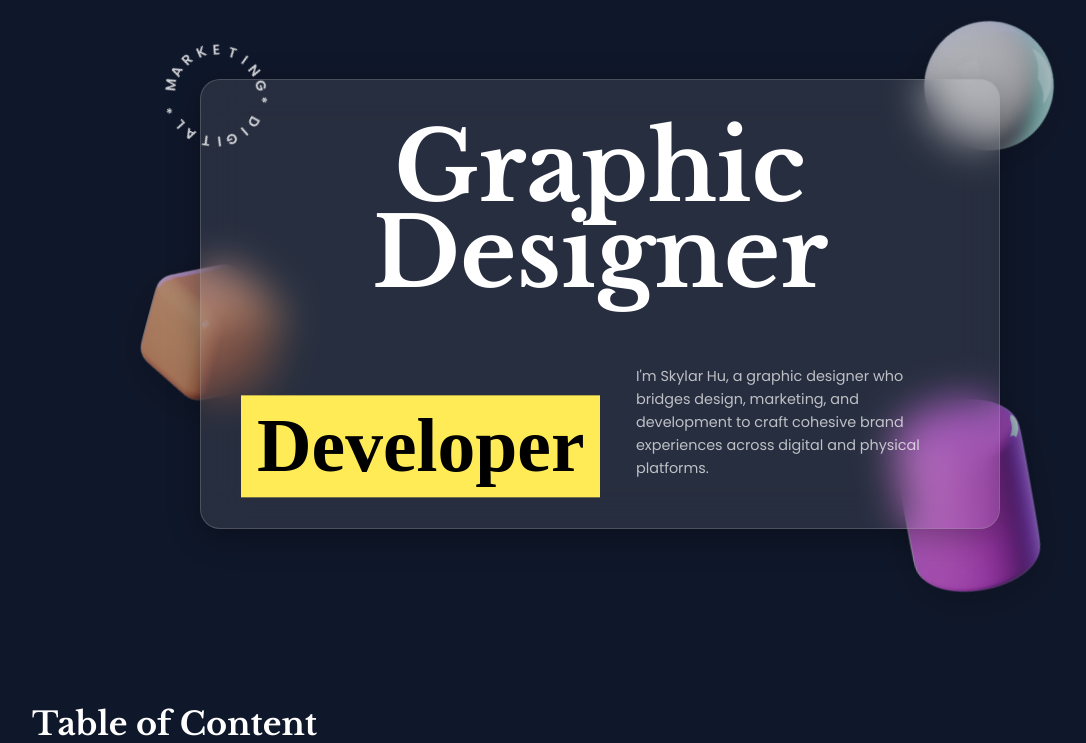
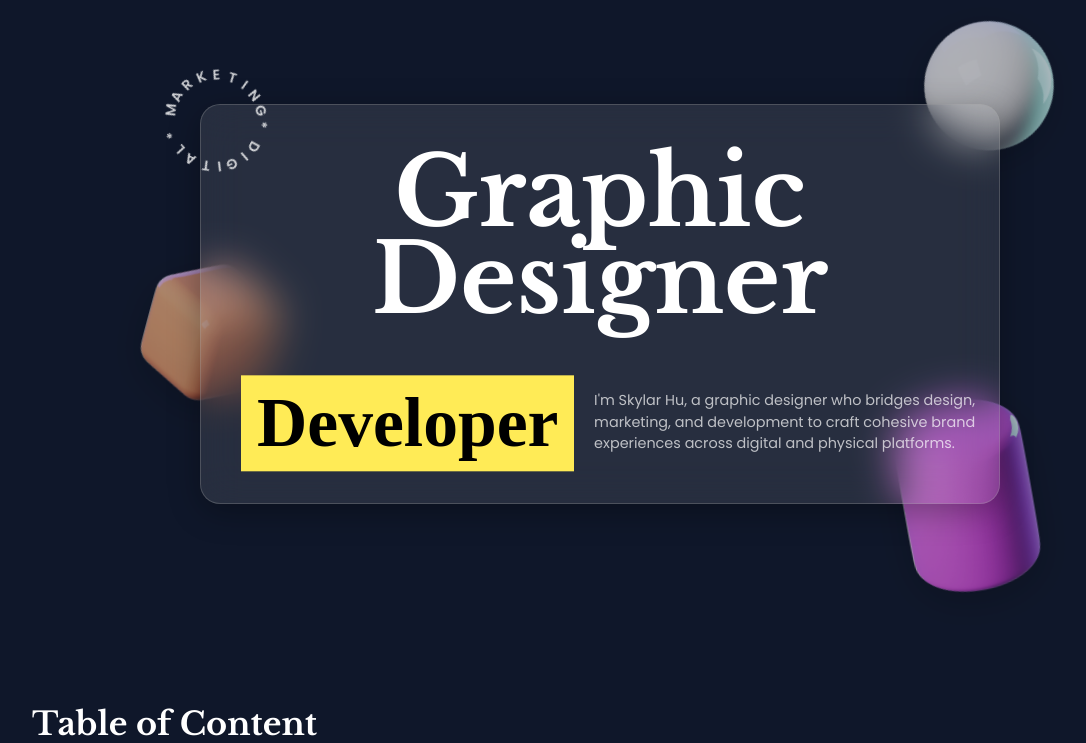
Before and after one commit to SkylarYHU/personal-portfolio-D, a Django app: page / in a window 1280 px wide. Shown: the part 96-839 px from the top of the page, without its empty margins (40-1126 px from the left). Run offline with Django 5.2, Linux system fonts and the light colour scheme; data comes from the database, SQL or seed files in the repository; data that the repository does not hold is empty.

Commit message:
Increase cursor dot size by 20% and include user CSS modifications

```diff
--- a/static/css/cursor-follow.css
+++ b/static/css/cursor-follow.css
@@ -1,9 +1,9 @@
 /* Mouse Follow Effect */
 .cursor-follow {
   position: fixed;
-  width: 10px;
-  height: 10px;
-  background: #ffeb56;
+  width: 12px;
+  height: 12px;
+  background-color: #ffeb56;
   border-radius: 50%;
   pointer-events: none;
   z-index: 9999;
--- a/static/css/styles.css
+++ b/static/css/styles.css
@@ -242,15 +242,16 @@ p,
 .description {
   font-size: 0.9rem;
   color: rgba(255, 255, 255, 0.7);
-  line-height: 1.6;
-  max-width: 45%;
+  line-height: 1.5;
+  max-width: 55%;
   margin: 0;
   text-align: left;
   margin-left: auto;
+  transform: translateX(30px);
 }
 
 .developer-label {
-  font-size: clamp(2.7rem, 6.75vw, 4.725rem);
+  font-size: clamp(2.7rem, 6.75vw, 4.35rem);
   font-weight: 700;
   color: #000000;
   background: #ffeb56;
@@ -521,7 +522,6 @@ p,
   grid-template-columns: repeat(2, 1fr);
   gap: 1.2rem;
 }
-
 
 #branding .portfolio-item {
   display: flex;
```
Also changed, not shown: 1 other file.
